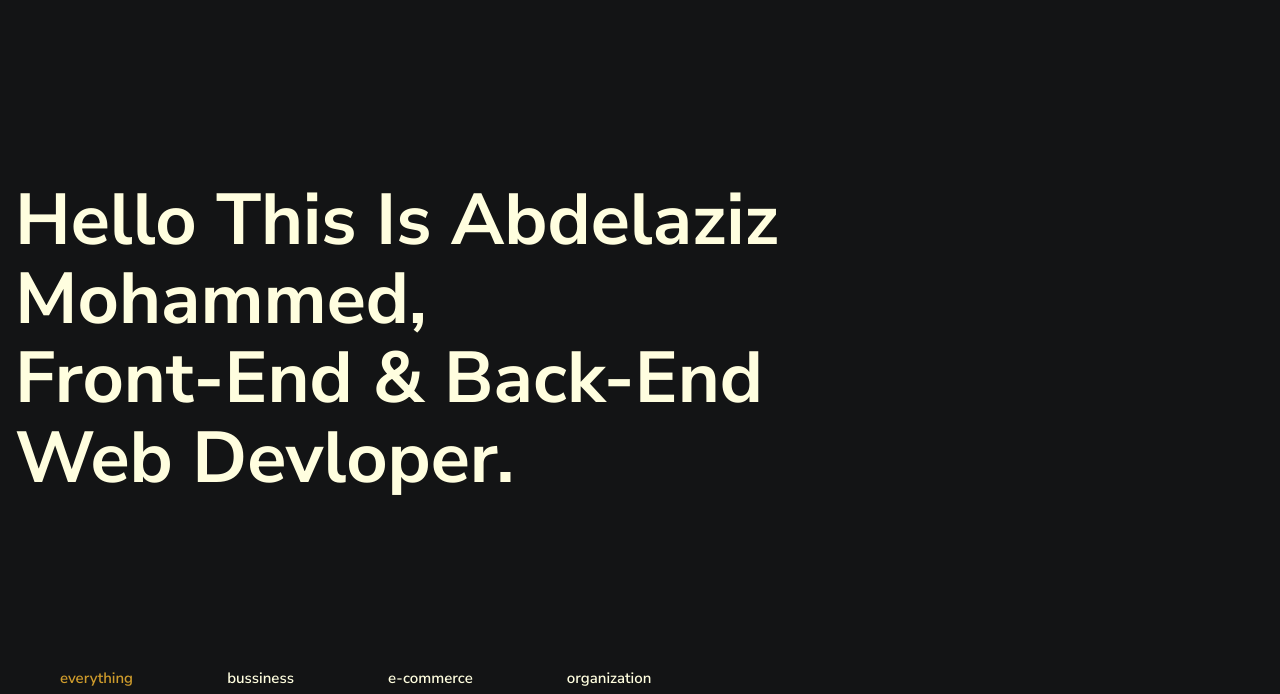
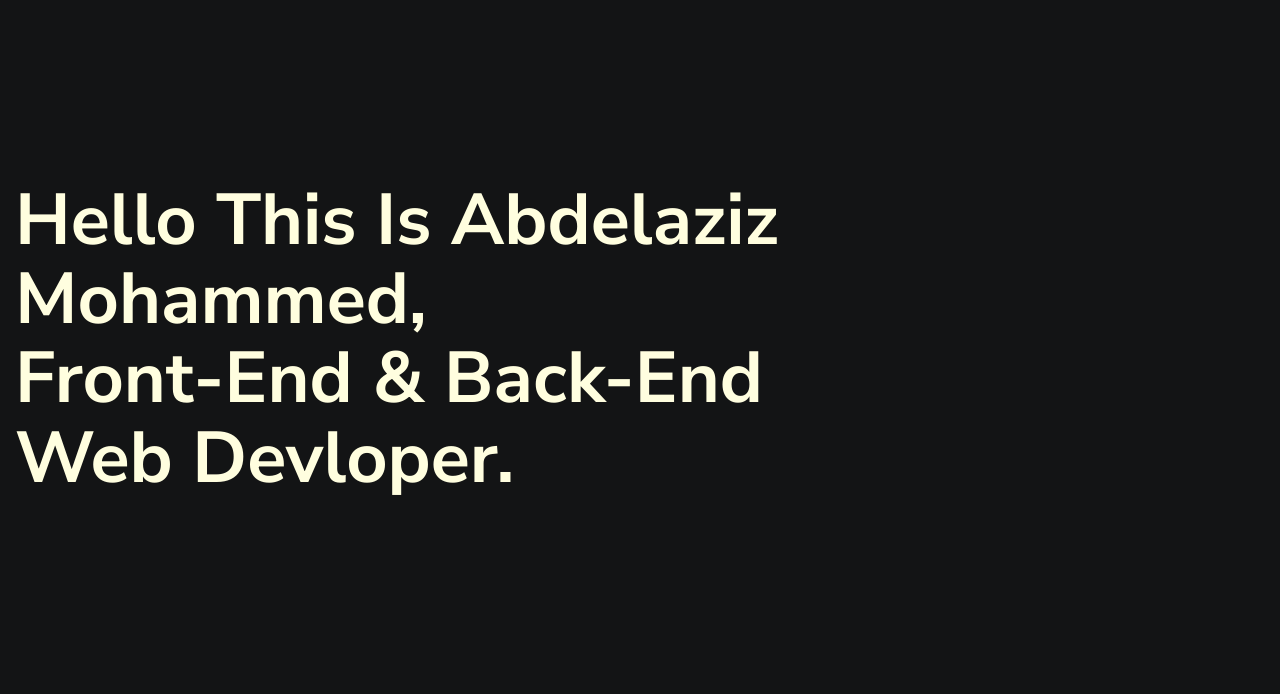
Before and after one commit to azuzmohd/Portfolio, a website: page index.html in a window 1280 px wide. Shown: the part 67-761 px from the top of the page. Drawn offline with Linux system fonts and the light colour scheme.

Commit message:
Update index.html By Removing unordered list

```diff
--- a/index.html
+++ b/index.html
@@ -62,12 +62,7 @@
             <!-- portfolio -->
             <div id="portfolio" class="container">
                 <div id="portfolio-filters">
-                    <ul id="filters" class="p-0">
-                        <li><a href="*" class="active">everything</a></li>
-                        <li><a href=".digital">Bussiness</a></li>
-                        <li><a href=".branding">e-commerce</a></li>
-                        <li><a href=".campaigns">Organization</a></li>
-                    </ul>
+
                 </div>
                 <div class="grid" data-cols="3" data-margin="0" data-height="1" data-masonry='{ "columnWidth": 200, "itemSelector": ".entry" }'>
                     <!-- entry -->
```
